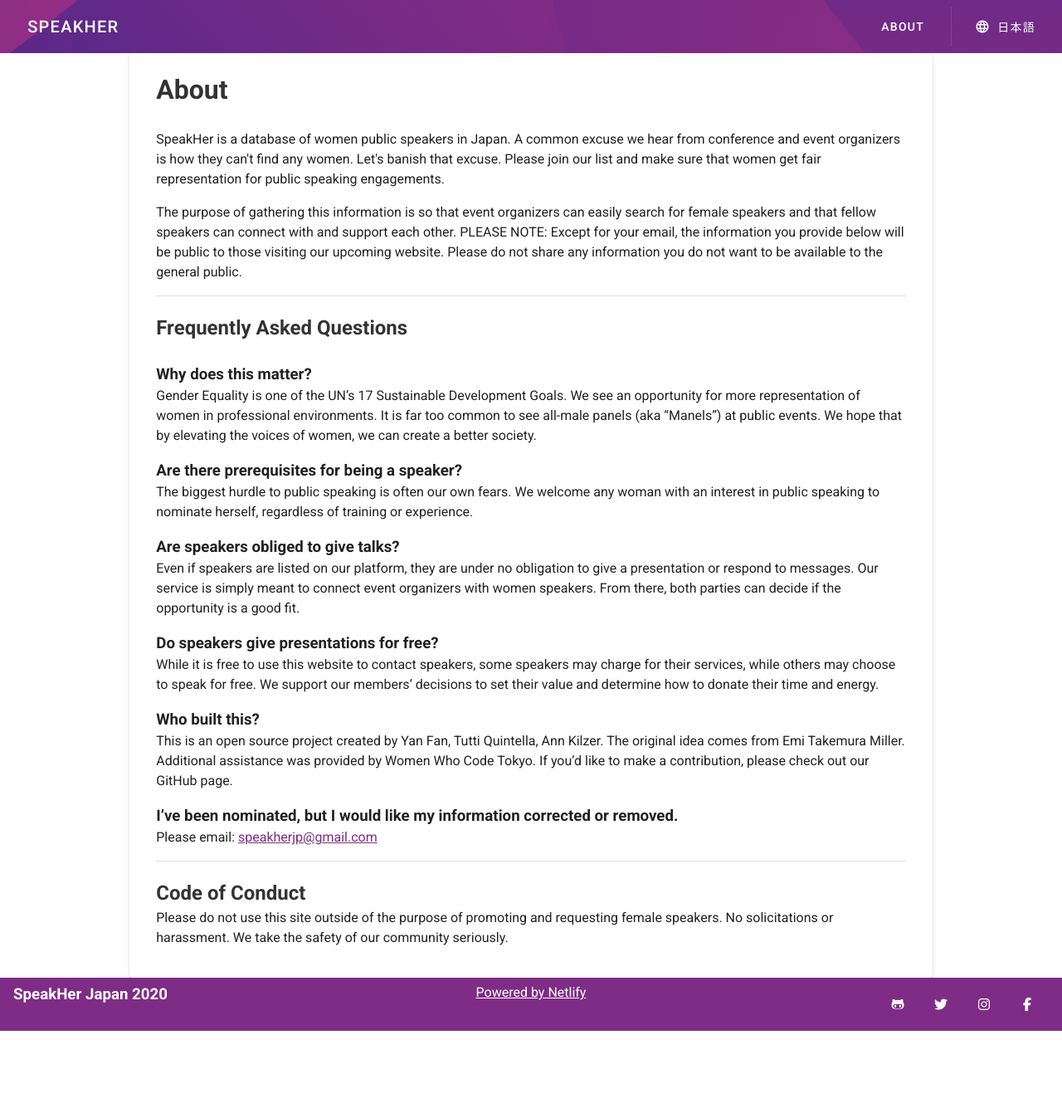
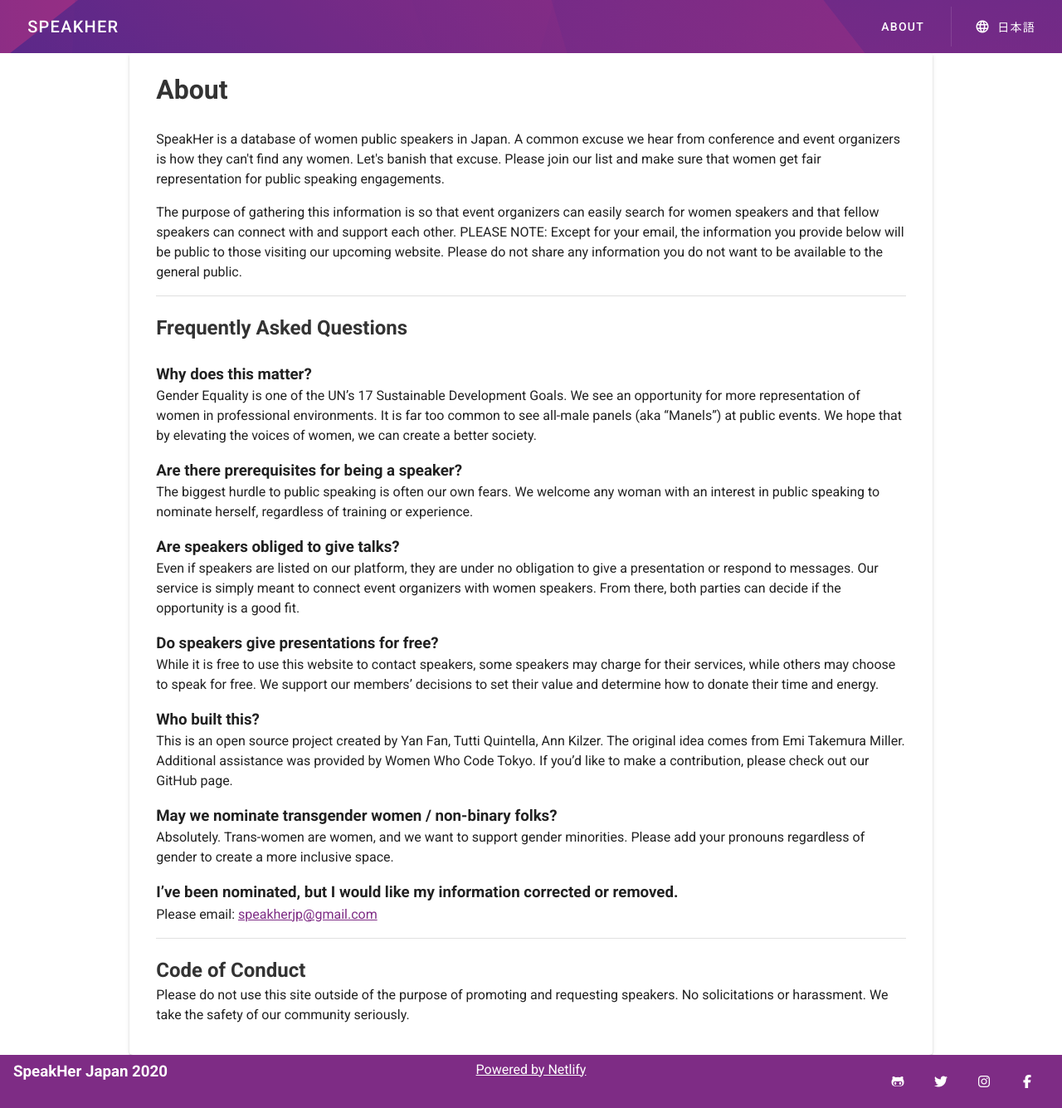
Before and after one commit to WomenInSoftwareEngineeringJP/speak-her-db, a Vue app in the folder web/: page /about in a window 1280 px wide. Shown: the whole page at 83% size. Before the commit the page ends 1242 px from the top, so only its background shows below. Built offline with nearby package versions, Linux system fonts and the light colour scheme.

Commit message:
update copy:  - Female => Women

```diff
--- a/web/src/components/about/FAQ.vue
+++ b/web/src/components/about/FAQ.vue
@@ -54,6 +54,10 @@ export default {
           question: () => this.$t('faq.whoQ'),
           answer: () => this.$t('faq.whoA'),
         },
+        {
+          question: () => this.$t('faq.transInclusiveQ'),
+          answer: () => this.$t('faq.transInclusiveA'),
+        },
       ],
     };
   },
--- a/web/src/i18n/locales/en.json
+++ b/web/src/i18n/locales/en.json
@@ -5,11 +5,11 @@
         "title": "404: Page Not Found"
     },
     "about": {
-        "purpose": "The purpose of gathering this information is so that event organizers can easily search for female speakers and that fellow speakers can connect with and support each other. PLEASE NOTE: Except for your email, the information you provide below will be public to those visiting our upcoming website. Please do not share any information you do not want to be available to the general public.",
+        "purpose": "The purpose of gathering this information is so that event organizers can easily search for women speakers and that fellow speakers can connect with and support each other. PLEASE NOTE: Except for your email, the information you provide below will be public to those visiting our upcoming website. Please do not share any information you do not want to be available to the general public.",
         "summary": {
             "body": "SpeakHer is a database of women public speakers in Japan. A common excuse we hear from conference and event organizers is how they can't find any women. Let's banish that excuse.\n\nPlease join our list and make sure that women get fair representation for public speaking engagements.",
             "learnMore": "Learn more",
-            "title": "Want to find female speakers for your next event?"
+            "title": "Want to find women speakers for your next event?"
         },
         "title": "About"
     },
@@ -20,7 +20,7 @@
     },
     "codeOfConduct": {
         "title": "Code of Conduct",
-        "body": "Please do not use this site outside of the purpose of promoting and requesting female speakers. No solicitations or harassment. We take the safety of our community seriously."
+        "body": "Please do not use this site outside of the purpose of promoting and requesting speakers. No solicitations or harassment. We take the safety of our community seriously."
     },
     "contact": {
         "body": "We'll send a message to contact {0} on your behalf.",
@@ -45,7 +45,9 @@
         "whoA": "This is an open source project created by Yan Fan, Tutti Quintella, Ann Kilzer. The original idea comes from Emi Takemura Miller. Additional assistance was provided by Women Who Code Tokyo. If you’d like to make a contribution, please check out our GitHub page.",
         "whoQ": "Who built this?",
         "whyA": "Gender Equality is one of the UN’s 17 Sustainable Development Goals. We see an opportunity for more representation of women in professional environments. It is far too common to see all-male panels (aka “Manels”) at public events. We hope that by elevating the voices of women, we can create a better society.",
-        "whyQ": "Why does this matter?"
+        "whyQ": "Why does this matter?",
+        "transInclusiveQ": "May we nominate transgender women / non-binary folks?",
+        "transInclusiveA": "Absolutely. Trans-women are women, and we want to support gender minorities. Please add your pronouns regardless of gender to create a more inclusive space."
     },
     "findSpeaker": {
         "title": "Find a speaker",
@@ -60,7 +62,7 @@
         "netlify": "Powered by Netlify"
     },
     "hero": {
-        "subtitle": "Your online resource for finding female speakers in Japan",
+        "subtitle": "Your online resource for finding women speakers in Japan",
         "title": "SpeakHer"
     },
     "nav": {
--- a/web/src/i18n/locales/ja.json
+++ b/web/src/i18n/locales/ja.json
@@ -72,7 +72,7 @@
             "hint": "こ簡潔にご記入ください。",
             "label": "ご経歴"
         },
-        "city": "都道府県",
+        "city": "都市",
         "consent": "本推薦者は、スピーカー本人からSpeakHerに推薦・登録する許可を得ています。",
         "email": "Eメール",
         "error": "エラー： {0}",
```
Also changed, not shown: 1 other file (tests, documents, lock files or other folders).
